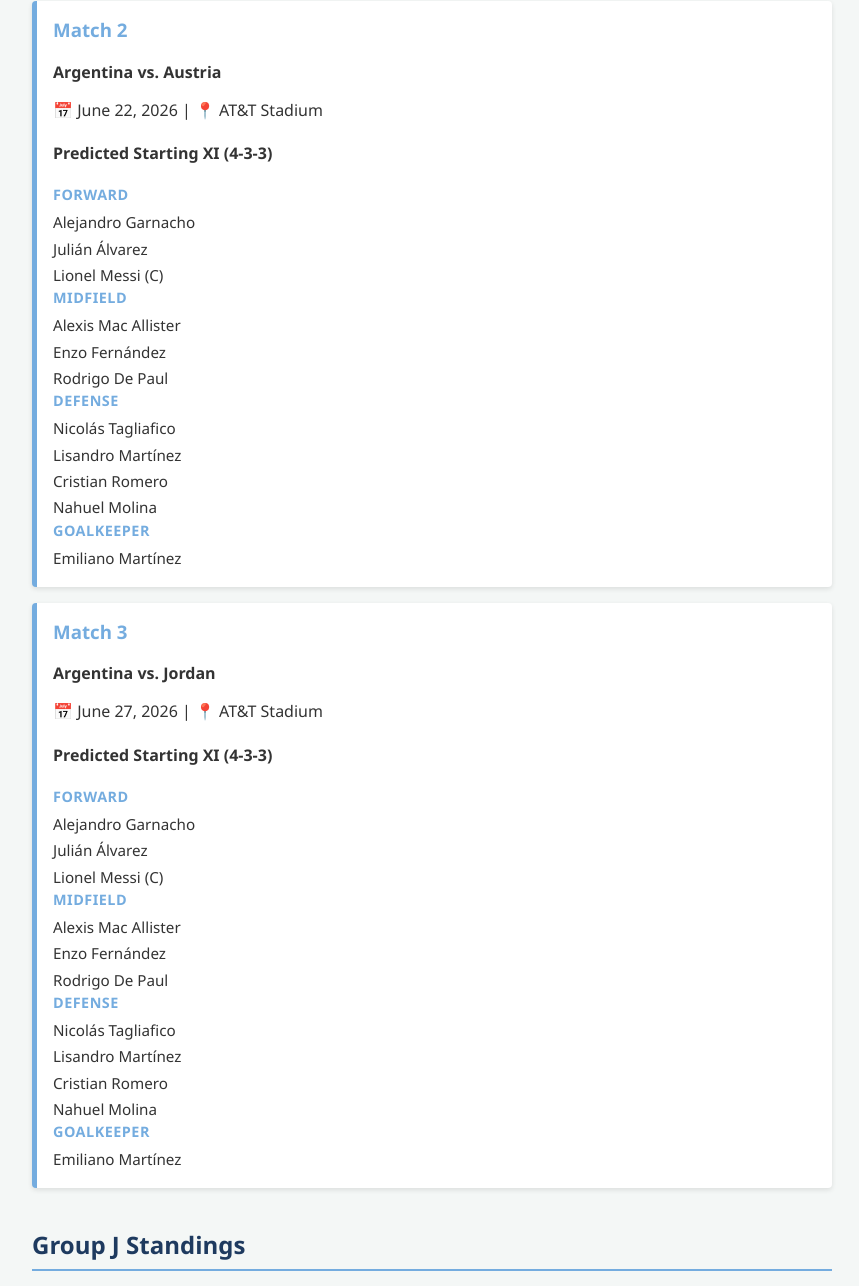
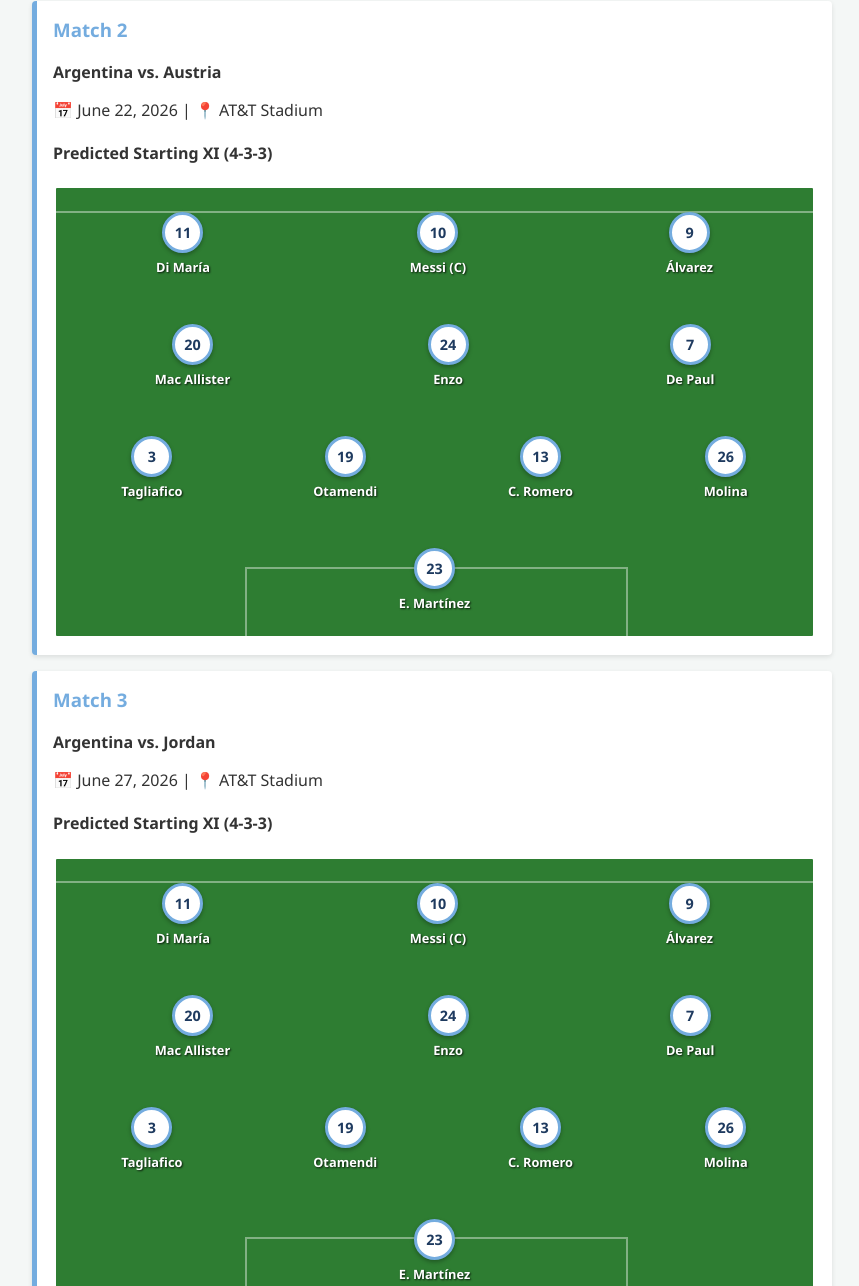
Before and after one commit to AbrilGerenschtein/argentina-worldcup-dashboard, a plain HTML site: page index.html in a window 1280 px wide. Shown: the part 907-2193 px from the top of the page, without its empty margins (208-1067 px from the left). Drawn offline with Linux system fonts and the light colour scheme.

Commit message:
Update lineup section with illustrated field and formation graphic

```diff
--- a/index.html
+++ b/index.html
@@ -61,38 +61,33 @@
                 <p>📅 June 22, 2026 | 📍 AT&T Stadium</p>
                 <div class="lineup-container">
         <h4>Predicted Starting XI (4-3-3)</h4>
-        <div class="lineup-grid">
-            <div class="position-group">
-                <h5>Forward</h5>
-                <ul>
-                    <li>Alejandro Garnacho</li>
-                    <li>Julián Álvarez</li>
-                    <li>Lionel Messi (C)</li>
-                </ul>
+        <div class="css-pitch">
+                <div class="pitch-halfway-line"></div>
+
+                <div class="pitch-row">
+                    <div class="player"><div class="jersey">11</div><span class="name">Di María</span></div>
+                    <div class="player"><div class="jersey">10</div><span class="name">Messi (C)</span></div>
+                    <div class="player"><div class="jersey">9</div><span class="name">Álvarez</span></div>
                 </div>
-            <div class="position-group">
-                <h5>Midfield</h5>
-                <ul>
-                    <li>Alexis Mac Allister</li>
-                    <li>Enzo Fernández</li>
-                    <li>Rodrigo De Paul</li>
-                </ul>
+
+                <div class="pitch-row">
+                    <div class="player"><div class="jersey">20</div><span class="name">Mac Allister</span></div>
+                    <div class="player"><div class="jersey">24</div><span class="name">Enzo</span></div>
+                    <div class="player"><div class="jersey">7</div><span class="name">De Paul</span></div>
                 </div>
-            <div class="position-group">
-                <h5>Defense</h5>
-                <ul>
-                    <li>Nicolás Tagliafico</li>
-                    <li>Lisandro Martínez</li>
-                    <li>Cristian Romero</li>
-                    <li>Nahuel Molina</li>
-                </ul>
+
+                <div class="pitch-row">
+                    <div class="player"><div class="jersey">3</div><span class="name">Tagliafico</span></div>
+                    <div class="player"><div class="jersey">19</div><span class="name">Otamendi</span></div>
+                    <div class="player"><div class="jersey">13</div><span class="name">C. Romero</span></div>
+                    <div class="player"><div class="jersey">26</div><span class="name">Molina</span></div>
                 </div>
-            <div class="position-group">
-                <h5>Goalkeeper</h5>
-                <ul>
-                    <li>Emiliano Martínez</li>
-                </ul>
+
+                <div class="pitch-row">
+                    <div class="player"><div class="jersey">23</div><span class="name">E. Martínez</span></div>
                 </div>
+
+                <div class="pitch-penalty-box"></div>
             </div>
     </div>
             </div>
@@ -103,38 +98,33 @@
                 <p>📅 June 27, 2026 | 📍 AT&T Stadium</p>
                 <div class="lineup-container">
         <h4>Predicted Starting XI (4-3-3)</h4>
-        <div class="lineup-grid">
-            <div class="position-group">
-                <h5>Forward</h5>
-                <ul>
-                    <li>Alejandro Garnacho</li>
-                    <li>Julián Álvarez</li>
-                    <li>Lionel Messi (C)</li>
-                </ul>
+        <div class="css-pitch">
+                <div class="pitch-halfway-line"></div>
+
+                <div class="pitch-row">
+                    <div class="player"><div class="jersey">11</div><span class="name">Di María</span></div>
+                    <div class="player"><div class="jersey">10</div><span class="name">Messi (C)</span></div>
+                    <div class="player"><div class="jersey">9</div><span class="name">Álvarez</span></div>
                 </div>
-            <div class="position-group">
-                <h5>Midfield</h5>
-                <ul>
-                    <li>Alexis Mac Allister</li>
-                    <li>Enzo Fernández</li>
-                    <li>Rodrigo De Paul</li>
-                </ul>
+
+                <div class="pitch-row">
+                    <div class="player"><div class="jersey">20</div><span class="name">Mac Allister</span></div>
+                    <div class="player"><div class="jersey">24</div><span class="name">Enzo</span></div>
+                    <div class="player"><div class="jersey">7</div><span class="name">De Paul</span></div>
                 </div>
-            <div class="position-group">
-                <h5>Defense</h5>
-                <ul>
-                    <li>Nicolás Tagliafico</li>
-                    <li>Lisandro Martínez</li>
-                    <li>Cristian Romero</li>
-                    <li>Nahuel Molina</li>
-                </ul>
+
+                <div class="pitch-row">
+                    <div class="player"><div class="jersey">3</div><span class="name">Tagliafico</span></div>
+                    <div class="player"><div class="jersey">19</div><span class="name">Otamendi</span></div>
+                    <div class="player"><div class="jersey">13</div><span class="name">C. Romero</span></div>
+                    <div class="player"><div class="jersey">26</div><span class="name">Molina</span></div>
                 </div>
-            <div class="position-group">
-                <h5>Goalkeeper</h5>
-                <ul>
-                    <li>Emiliano Martínez</li>
-                </ul>
+
+                <div class="pitch-row">
+                    <div class="player"><div class="jersey">23</div><span class="name">E. Martínez</span></div>
                 </div>
+
+                <div class="pitch-penalty-box"></div>
             </div>
     </div>
             </div>
```
Lines whose indentation alone changed are shown as unchanged.
